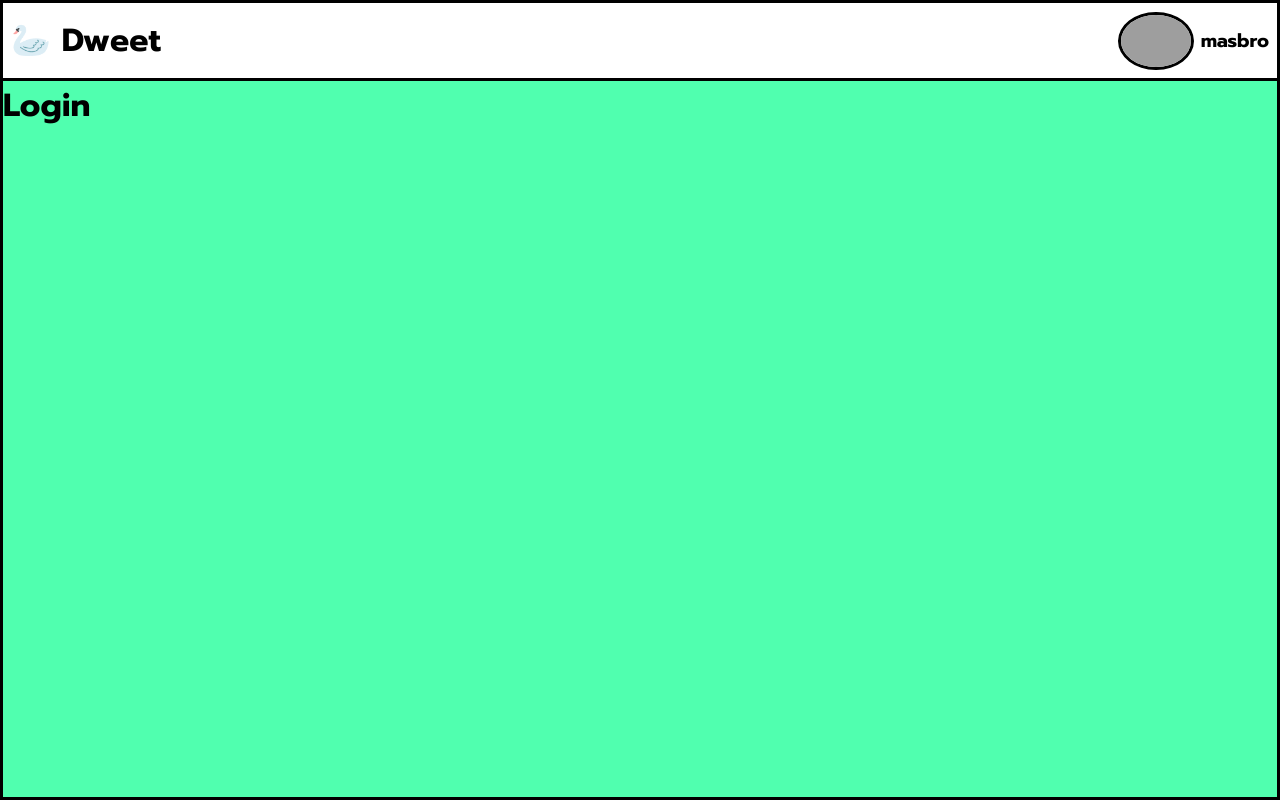
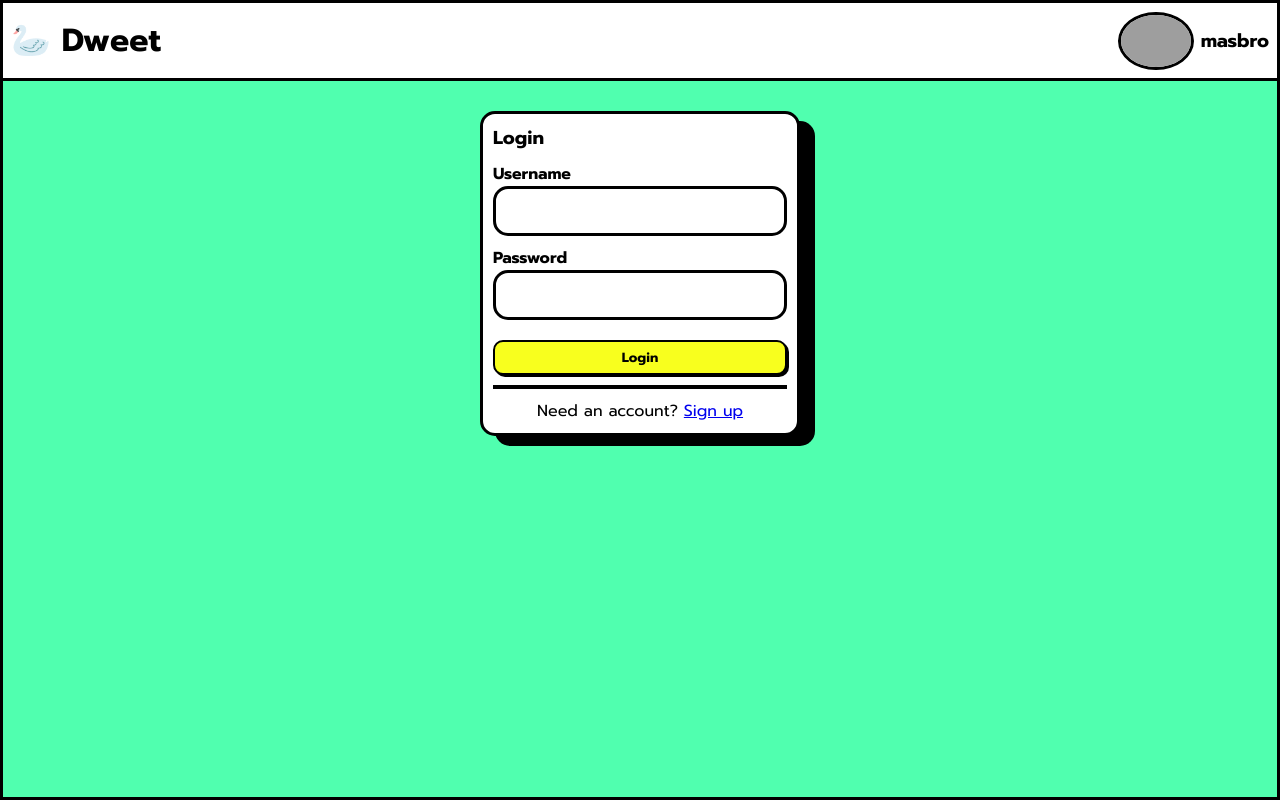
Before and after one commit to Arxeno/dweet-web-app, a React (Create React App) app in the folder client/: page /login in a window 1280 px wide. Built offline with nearby package versions, Linux system fonts and the light colour scheme; grey boxes are pictures that could not be loaded.

Commit message:
add login page

```diff
--- a/client/src/App.scss
+++ b/client/src/App.scss
@@ -270,3 +270,48 @@ nav#header-nav {
 		}
 	}
 }
+
+#login-page {
+	width: 500px;
+	display: grid;
+	place-items: center;
+	margin: 30px auto;
+
+	#login-component {
+		background: white;
+		padding: 10px;
+
+		div {
+			margin: 10px auto;
+
+			input {
+				width: 100%;
+				border: $black-border;
+				border-radius: 15px;
+				font-size: 1.3rem;
+				padding: 10px;
+				transition: box-shadow .25s ease-out;
+			}
+
+			input:focus {
+				outline: none;
+				box-shadow: 3px 3px black;
+			}
+		}
+
+		button {
+			margin: 10px auto;
+			width: 100%;
+		}
+
+		hr {
+			border: $black-border;
+			border-width: 2px;
+		}
+
+		p {
+			text-align: center;
+			margin-top: 10px;
+		}
+	}
+}
--- a/client/src/pages/Login.jsx
+++ b/client/src/pages/Login.jsx
@@ -1,5 +1,27 @@
 const Login = () => {
-	return <h1>Login</h1>
+	return (
+		<div id="login-page">
+			<div id="login-component" className="shadow-effect">
+				<h3>Login</h3>
+
+				<div>
+					<h4>Username</h4>
+					<input />
+				</div>
+
+				<div>
+					<h4>Password</h4>
+					<input type="password"/>
+				</div>
+
+				<button className="button-effect button-yellow">Login</button>
+
+				<hr />
+
+				<p>Need an account? <a href="/signup">Sign up</a></p>
+			</div>
+		</div>
+	)
 }
 
 export default Login
```
